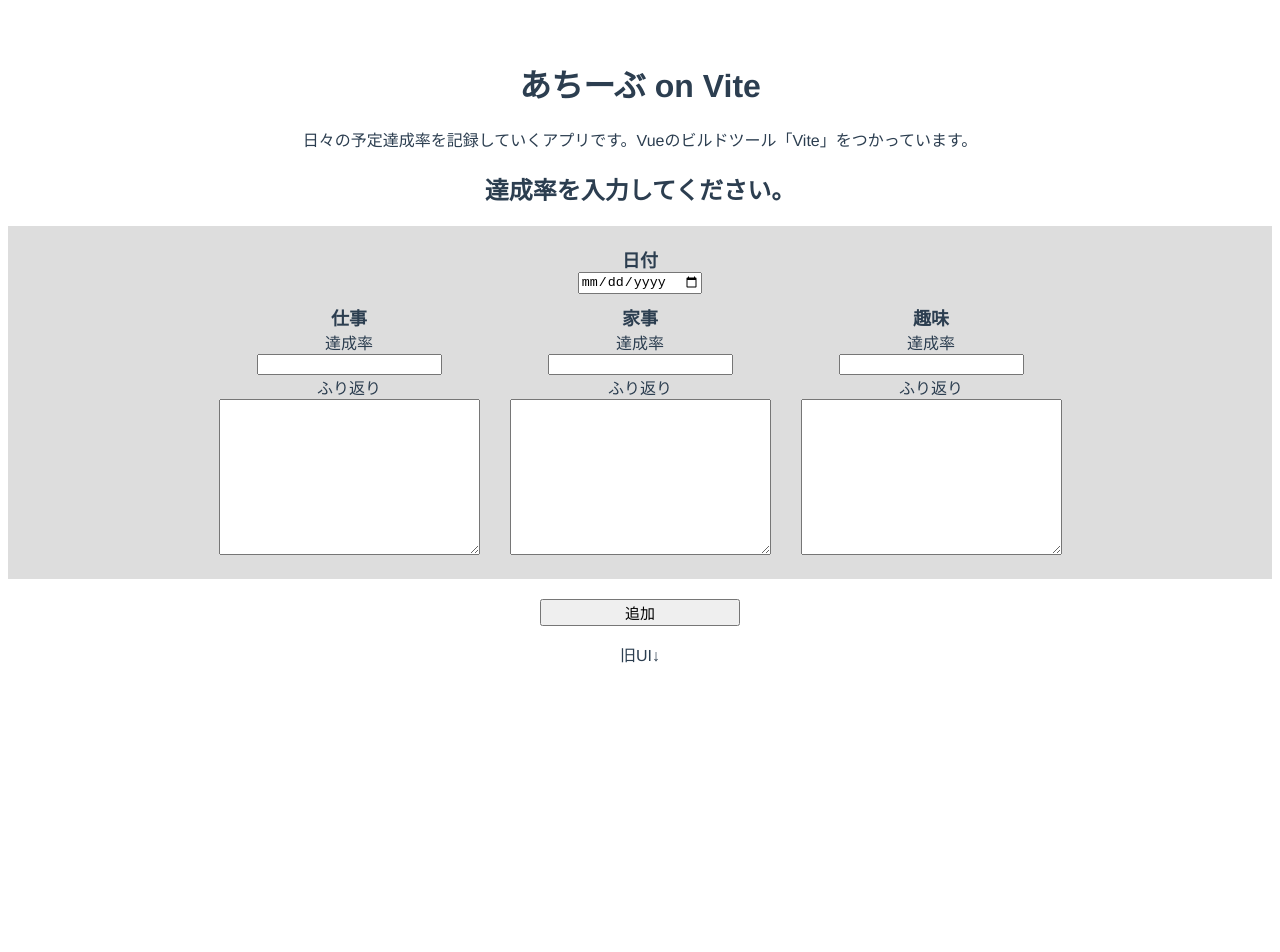
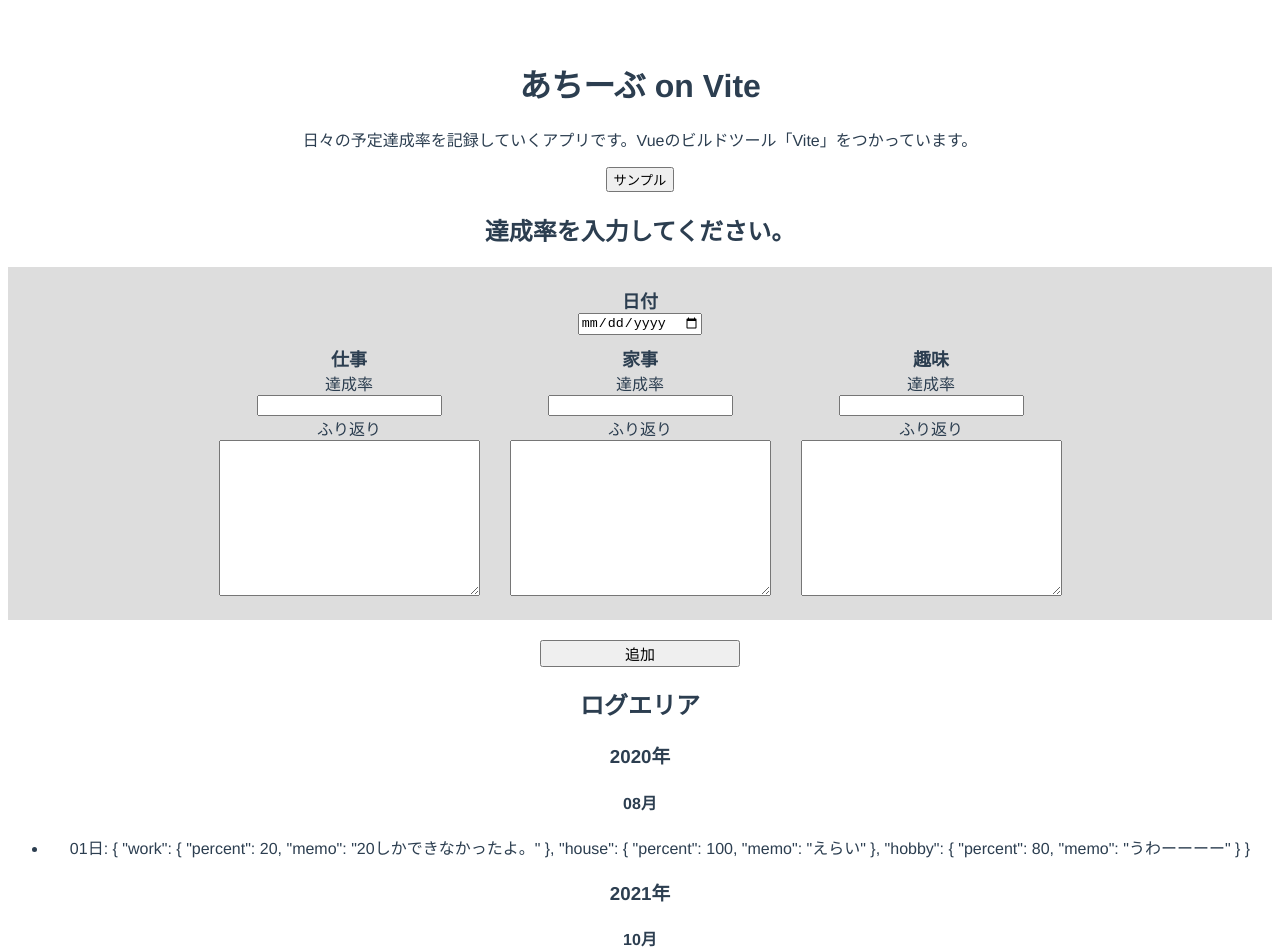
Before and after one commit to dorara-m/achieve, a Vue app: page / in a window 1280 px wide. Shown: the top 952 px of the page. Before the commit the page ends 800 px from the top, so only its background shows below. Built offline with nearby package versions, Linux system fonts and the light colour scheme.

Commit message:
update: [logArea] json型に表示対応

```diff
--- a/src/App.vue
+++ b/src/App.vue
@@ -1,7 +1,7 @@
 <template>
   <h1>あちーぶ on Vite</h1>
   <p>日々の予定達成率を記録していくアプリです。Vueのビルドツール「Vite」をつかっています。</p>
-  <!-- <button @click="sample">サンプル</button> -->
+  <button @click="sample">サンプル</button>
   <InputArea v-on:add="handleAdd" />
   <LogArea :val="items" @delete="handleDelete" @update="handleUpdate" />
   <!-- <AverageArea :val="items" /> -->
@@ -22,18 +22,99 @@ export default {
   },
   data() {
     return {
-      items: []
+      items: {
+        "2020": {
+          "08": {
+            "01": {
+              "work": {
+                "percent": 20,
+                "memo": "20しかできなかったよ。"
+              },
+              "house": {
+                "percent": 100,
+                "memo": "えらい"
+              },
+              "hobby": {
+                "percent": 80,
+                "memo": "うわーーーー"
+              }
+            }
+          }
+        },
+        "2021": {
+          "09": {
+            "01": {
+              "work": {
+                "percent": 20,
+                "memo": "20しかできなかったよ。"
+              },
+              "house": {
+                "percent": 100,
+                "memo": "えらい"
+              },
+              "hobby": {
+                "percent": 80,
+                "memo": "うわーーーー"
+              }
+            },
+            "02": {
+              "work": {
+                "percent": 20,
+                "memo": "20しかできなかったよ。"
+              },
+              "house": {
+                "percent": 100,
+                "memo": "えらい"
+              },
+              "hobby": {
+                "percent": 80,
+                "memo": "うわーーーー"
+              }
+            }
+          },
+          "10": {
+            "01": {
+              "work": {
+                "percent": 20,
+                "memo": "20しかできなかったよ。"
+              },
+              "house": {
+                "percent": 100,
+                "memo": "えらい"
+              },
+              "hobby": {
+                "percent": 80,
+                "memo": "うわーーーー"
+              }
+            },
+            "02": {
+              "work": {
+                "percent": 20,
+                "memo": "20しかできなかったよ。"
+              },
+              "house": {
+                "percent": 100,
+                "memo": "えらい"
+              },
+              "hobby": {
+                "percent": 80,
+                "memo": "うわーーーー"
+              }
+            }
+          }
+        }
+      }
     }
   },
   mounted() {
-    if (localStorage.getItem('datalist')) {
-      this.items = JSON.parse(localStorage.getItem('datalist'))
-    }
+    // if (localStorage.getItem('datalist')) {
+    //   this.items = JSON.parse(localStorage.getItem('datalist'))
+    // }
   },
   methods: {
-    // sample: function() {
-    //   console.log('js-sample-test')
-    // },
+    sample: function() {
+      console.log('sample run')
+    },
     handleAdd: function(dataSet) {
 
       // const dayArray = dataSet.date.split('-');
--- a/src/components/LogArea.vue
+++ b/src/components/LogArea.vue
@@ -6,22 +6,35 @@
       <option value="6月">6月</option>
     </select>
   </div> -->
-  <section v-for="(year,index) in items" :key="index">
-    <h3>{{year.key}}</h3>
-    <ul>
+  <h2>ログエリア</h2>
+  <section v-for="(months,year) in val" :key="year">
+    <h3>{{ year }}年</h3>
+    <section v-for="(days, month) in months" :key="month">
+      <h4>{{ month }}月</h4>
+      <ul>
+        <li v-for="(item, day) in days" :key="day">
+          {{ day }}日: {{ item }}
+        </li>
+      </ul>
+    <!-- <ul>
       <LogItem v-for="(month,index) in year.item"
         :key="index"
         :date="item.date"
-        :percent="item.percent"
+        :percentWork="item.percentWork"
+        :percentHouse="item.percentHouse"
+        :percentHobby="item.percentHobby"
         :memo="item.memo"
+        :memo1="item.memo1"
+        :memo2="item.memo2"
         @update="dataUpdate($event, index)"
         @delete="dataDelete(index)"
       />
-    </ul>
+    </ul> -->
+    </section>
   </section>
 
-  <p>旧UI↓</p>
-  <ul class="logItems">
+  <!-- <p>旧UI↓</p> -->
+  <!-- <ul class="logItems">
     <LogItem v-for="(item,index) in val"
       :key="index"
       :date="item.date"
@@ -34,7 +47,7 @@
       @update="dataUpdate($event, index)"
       @delete="dataDelete(index)"
     />
-  </ul>
+  </ul> -->
 </template>
 
 <script>
@@ -42,7 +55,9 @@ import LogItem from './LogItem.vue'
 
 export default {
   name: 'LogArea',
-  props: ['items'],
+  props: [
+    'val'
+  ],
   emits: ['delete'],
   components: {
     LogItem
```
Also changed, not shown: sample.json (+30 -0 lines), 1 other file (tests, documents, lock files or other folders).
